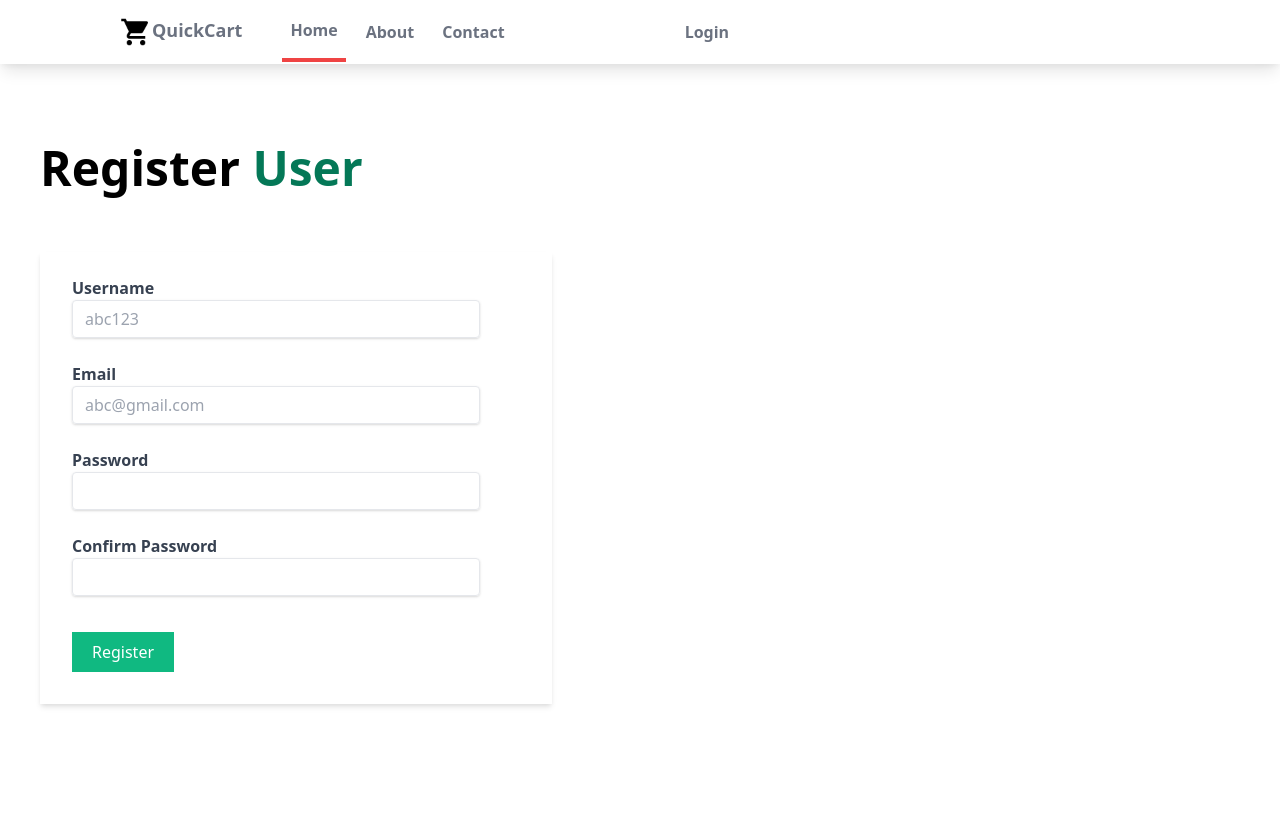
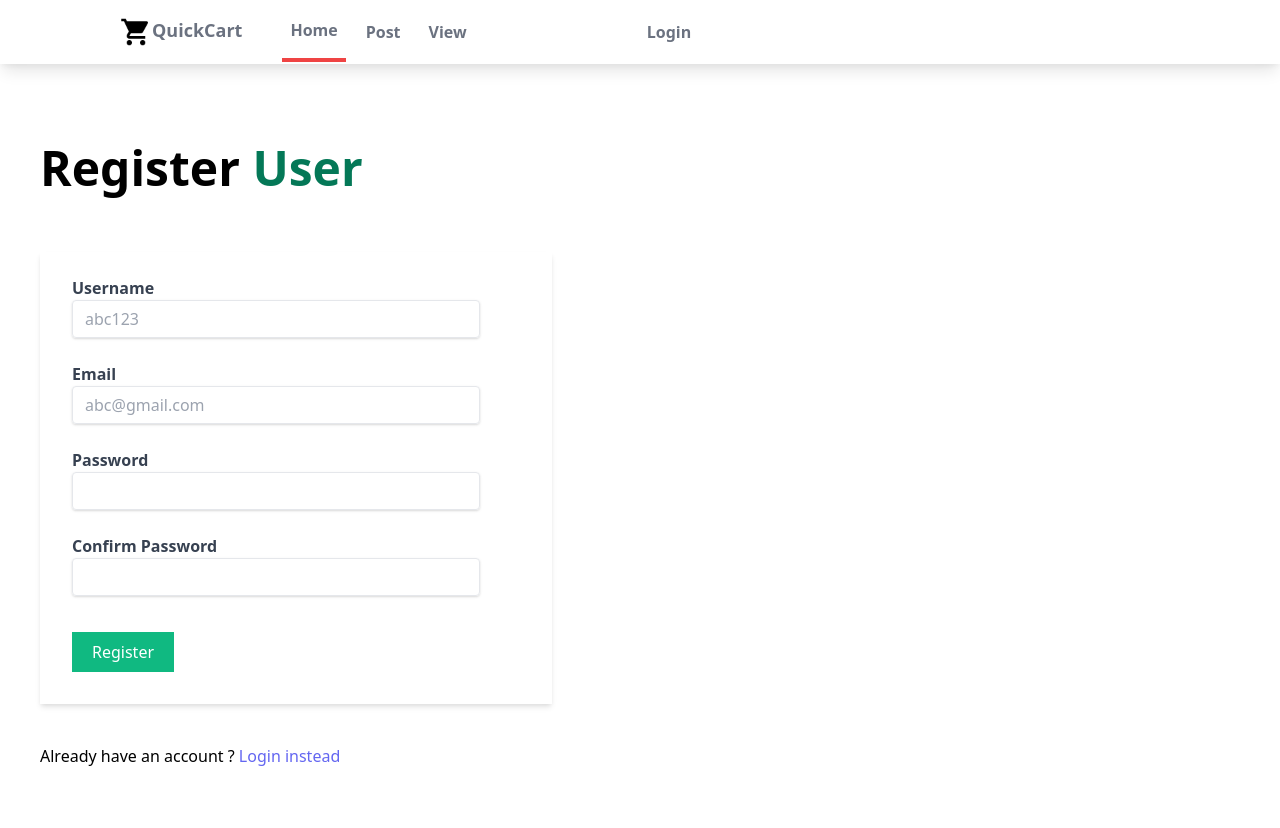
Before and after one commit to a-anuj/django, a Django app: page /users/register/ in a window 1280 px wide. Before the commit the page ends 707 px from the top, so only its background shows below. Run offline with Django 4.2, Linux system fonts and the light colour scheme; style sheets or scripts are compiled from the project's sources.

Commit message:
addded some design touches to the navbar,register,login pages

```diff
--- a/mysite/myapp/templates/myapp/base.html
+++ b/mysite/myapp/templates/myapp/base.html
@@ -16,8 +16,8 @@
                         </div>
                         <div class="items-center flex space-x-3">
                             <a href="#" class="py-4 px-2 text-gray-500 font-semibold border-b-4 border-red-500">Home</a>
-                            <a href="#" class="py-4 px-2 text-gray-500 font-semibold">About</a>
-                            <a href="#" class="py-4 px-2 text-gray-500 font-semibold">Contact</a>
+                            <a href="{% url 'myapp:add_product' %}" class="py-4 px-2 text-gray-500 font-semibold">Post</a>
+                            <a href="{% url 'myapp:products' %}" class="py-4 px-2 text-gray-500 font-semibold">View</a>
                             {% if user.is_authenticated %}
                             <a href="{% url 'users:profile' %}" class="py-4 px-2 text-gray-500 font-semibold">Profile</a>
                             <a href="{% url 'users:logout' %}" class="py-4 px-40 text-gray-500 font-semibold">Logout</a>
--- a/mysite/users/templates/users/login.html
+++ b/mysite/users/templates/users/login.html
@@ -23,5 +23,9 @@
 
         <button class="bg-green-500 text-white px-5 py-2 mt-3" type="submit">Login</button>
     </form>
+    <div class="m-10 ">Do not own an account ?
+        <a class="text-indigo-500" href="{% url 'users:register' %}">Register</a>
+    </div>
+
 </div>
 {% endblock %}
--- a/mysite/users/templates/users/register.html
+++ b/mysite/users/templates/users/register.html
@@ -38,5 +38,9 @@
 
         <button class="bg-green-500 text-white px-5 py-2 mt-3" type="submit">Register</button>
     </form>
+
+    <div class="m-10 ">Already have an account ?
+        <a class="text-indigo-500" href="{% url 'users:login' %}">Login instead</a>
+    </div>
 </div>
 {% endblock %}
```
Also changed, not shown: mysite/db.sqlite3, mysite/users/templates/users/sellerprofile.html (line endings or trailing spaces).
